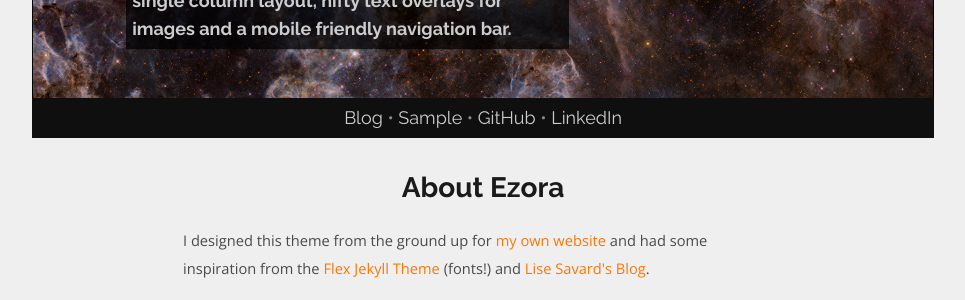
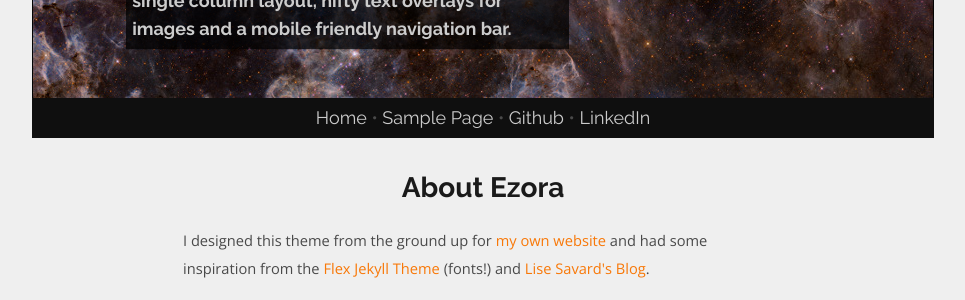
Before and after one commit to ezrasavard/ezora-jekyll-theme, a Jekyll site: the page built from index.html, in a window 1280 px wide and 900 px high. Shown: the part 143-443 px from the top of the window, without its empty margins (157-1122 px from the left). Built offline with Jekyll 4.4.1, drawn with Linux system fonts in a browser that asks for light colours; the list of posts is cut into pages by our own code.

Commit message:
switch to YAML defined navlinks

```diff
--- a/_config.yml
+++ b/_config.yml
@@ -6,6 +6,23 @@ description: > # this means to ignore newlines until another tag
 github:  ezrasavard
 linkedin: ezrasavard
 favicon: favicon.png
+navlinks:
+    -
+        text: Home
+        url: /
+        internal: True
+    -
+        text: Sample Page
+        url: /sample
+        internal: True
+    -
+        text: Github
+        url: https://www.github.com/ezrasavard
+        internal: False
+    -
+        text: LinkedIn
+        url: https://www.linkedin.com/in/ezrasavard
+        internal: False
 
 # Build settings
 paginate: 3
--- a/_includes/navbar.html
+++ b/_includes/navbar.html
@@ -1,16 +1,12 @@
 <nav>
-    <a href="{{ site.baseurl }}/">Blog</a>
-    {% for pages in site.pages %}
-        {% if pages.title != "Home" %}
-            <span class="separator">&bull;</span>
-            <a href="{{ site.baseurl }}{{ pages.permalink }}">{{ pages.title }}</a>
+    {% for x in site.navlinks %}
+        {% if forloop.first == false %}
+            <span>&bull;</span>
+        {% endif %}
+        {% if x.internal == true %}
+            <a class=navlink href="{{ site.baseurl }}{{ x.url }}">{{ x.text }}</a>
+        {% else %}
+            <a class=navlink href="{{ x.url }}">{{ x.text }}</a>
         {% endif %}
     {% endfor %}
-    {% if site.github %}
-        <a href="https://www.github.com/{{ site.github }}">GitHub</a>
-        <span class="separator">&bull;</span>
-    {% endif %}
-    {% if site.linkedin %}
-        <a href="https://www.linkedin.com/in/{{ site.linkedin }}">LinkedIn</a>
-    {% endif %}
 </nav>
```
